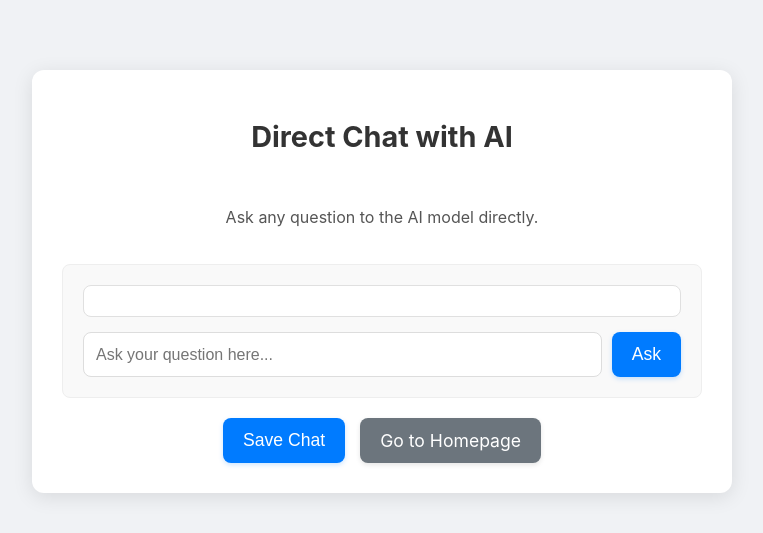
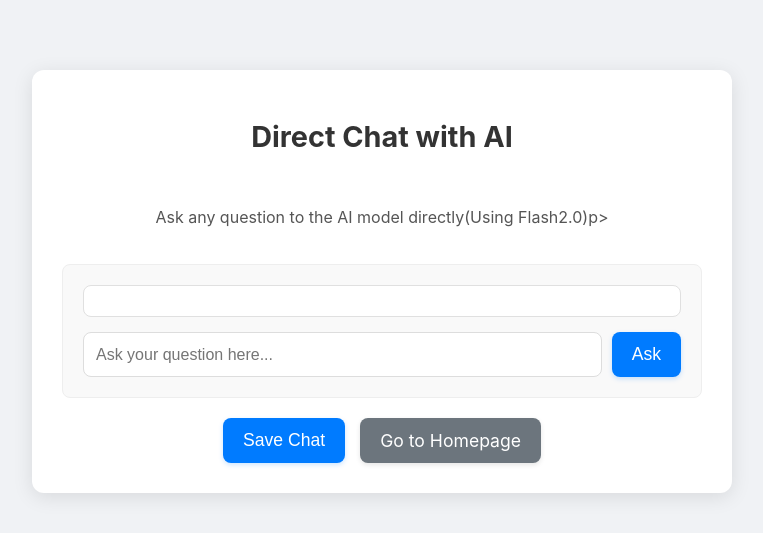
Before and after one commit to Surendra-commits/Youtube-Qa-Bot, a Flask app: template templates/direct_qa.html in a window 1280 px wide. Shown: the top 533 px of the page, without its empty margins (258-1021 px from the left). Run offline with Flask 3, Linux system fonts and the light colour scheme; the template is opened without the code that fills it, so the values that code supplies are empty.

Commit message:
Just checking pipeline

```diff
--- a/templates/direct_qa.html
+++ b/templates/direct_qa.html
@@ -9,8 +9,8 @@
 <body>
     <div class="container">
         <h1>Direct Chat with AI</h1>
-        <p>Ask any question to the AI model directly.</p>
 
+        <p>Ask any question to the AI model directly(Using Flash2.0)p>
         <div class="qa-section">
             <div id="conversation-area">
                 <!-- Conversation will appear here -->
```
